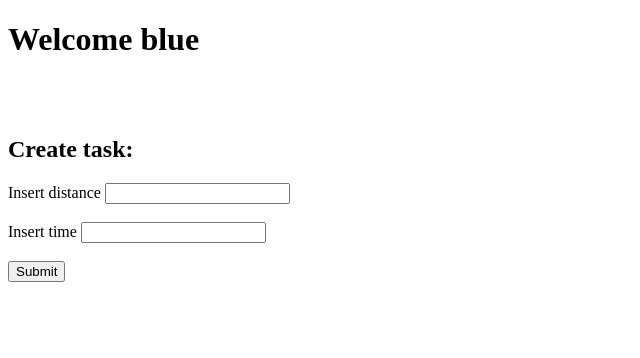
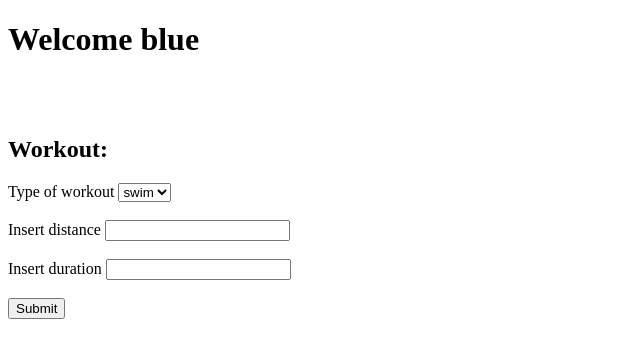
Before and after one commit to jon-b-alves/TriTracker, a Flask app: page / in a window 1280 px wide. Shown: the top 358 px of the page, without its empty margins (0-640 px from the left). Run offline with Flask 3, Linux system fonts and the light colour scheme; a user stored in the database is signed in.

Commit message:
add functionality to insert workout into db when route is called

```diff
--- a/tri_tracker/routes.py
+++ b/tri_tracker/routes.py
@@ -39,3 +39,22 @@ def init_routes(app):
         db.session.commit()
         flash("user created successfully")
         return redirect(url_for("login"))
+
+
+    @app.route("/create-workout", methods=["POST"])
+    def create_workout():
+        workout_type = request.form.get("type")
+        distance = request.form.get("distance")
+        duration = request.form.get("duration")
+        user = User.query.filter_by(username=session["username"]).first()
+
+        workout = Workout(
+            user=user,
+            workout_type=workout_type,
+            distance=float(distance),
+            duration=float(duration)
+        )
+
+        db.session.add(workout)
+        db.session.commit()
+        return redirect(url_for("index"))
--- a/tri_tracker/templates/index.html
+++ b/tri_tracker/templates/index.html
@@ -8,13 +8,20 @@
 <body>
     <h1>Welcome {{ username }}</h1><br><br>
 
-    <h2>Create task:</h2>
-    <form method="POST" action="">
+    <h2>Workout:</h2>
+    <form method="POST" action="/create-workout">
+        <label for="type">Type of workout</label>
+        <select name="type" id="type">
+            <option value="swim">swim</option>
+            <option value="bike">bike</option>
+            <option value="run">run</option>
+        </select><br><br>
+
         <label for="distance">Insert distance</label>
-        <input type="number" step="any" 2name="distance" id="distance" min="0" required> <br><br>
+        <input type="number" step="any" name="distance" id="distance" min="0" required> <br><br>
 
-        <label for="time">Insert time</label>
-        <input type="number" step="any" id="time" min="0" required> <br><br>
+        <label for="duration">Insert duration</label>
+        <input type="number" step="any" name="duration" id="duration" min="0" required> <br><br>
 
         <button type="submit">Submit</button>
     </form>
```
Also changed, not shown: data/tri_tracker.db.
